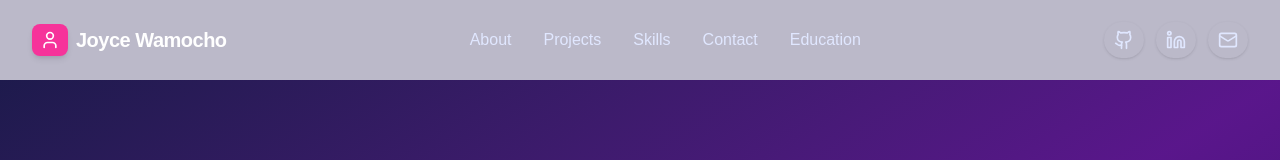
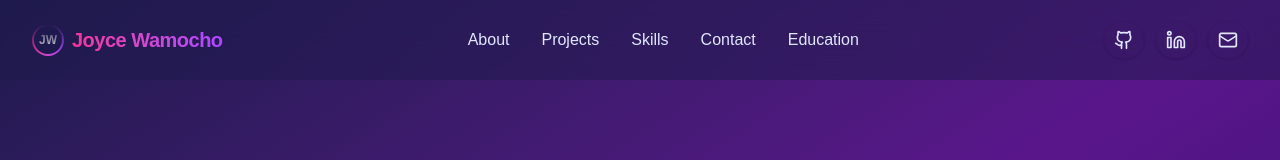
Before and after one commit to joycewamocho/My-Portfolio, a Next.js app in the folder client/: page / in a window 1280 px wide. Shown: the top 160 px of the page. Built offline with nearby package versions, Linux system fonts and the light colour scheme.

Commit message:
refactor: enhance Header component with improved mobile menu functionality and styling

```diff
--- a/client/app/components/Layouts/Header.js
+++ b/client/app/components/Layouts/Header.js
@@ -1,3 +1,5 @@
+"use client";
+
 import { useState, useEffect } from "react";
 import Link from "next/link";
 import { User, Github, Mail, Linkedin, Menu, X } from "lucide-react";
@@ -23,11 +25,7 @@ const Button = ({ children, variant = "default", size = "md", className, ...prop
 // SocialLink component
 const SocialLink = ({ href, icon, label, className }) => {
   return (
-    <Link
-      href={href}
-      aria-label={label}
-      className={className}
-    >
+    <Link href={href} aria-label={label} className={className} target="_blank" rel="noopener noreferrer">
       {icon}
     </Link>
   );
@@ -47,6 +45,19 @@ export default function Header() {
     return () => window.removeEventListener("scroll", handleScroll);
   }, []);
 
+  // Prevent body scrolling when mobile menu is open
+  useEffect(() => {
+    if (mobileMenuOpen) {
+      document.body.style.overflow = "hidden";
+    } else {
+      document.body.style.overflow = "auto";
+    }
+
+    return () => {
+      document.body.style.overflow = "auto";
+    };
+  }, [mobileMenuOpen]);
+
   // Close mobile menu when resizing to desktop
   useEffect(() => {
     const handleResize = () => {
@@ -59,117 +70,170 @@ export default function Header() {
     return () => window.removeEventListener("resize", handleResize);
   }, []);
 
+  // Smooth scroll handler for navigation
+  const handleNavClick = (e, id) => {
+    e.preventDefault();
+    const element = document.getElementById(id);
+    if (element) {
+      element.scrollIntoView({ behavior: "smooth" });
+      setMobileMenuOpen(false);
+    }
+  };
+
+  // Menu items
+  const menuItems = [
+    { name: "About", icon: <User size={18} /> },
+    { name: "Projects", icon: <Github size={18} /> },
+    { name: "Skills", icon: <Linkedin size={18} /> },
+    { name: "Contact", icon: <Mail size={18} /> },
+    { name: "Education", icon: <User size={18} /> },
+  ];
+
   return (
     <header
-      className={`sticky top-0 z-40 transition-all duration-300 backdrop-blur-lg
-        ${isScrolled
-          ? "bg-indigo-950/90 border-b border-indigo-800/40 shadow-lg"
-          : "bg-indigo-950/30"
+      className={`fixed top-0 w-full z-50 transition-all duration-300 backdrop-blur-xl ${
+        isScrolled ? "bg-indigo-950/90 shadow-lg" : "bg-indigo-950/50"
       }`}
     >
-      <div className="container mx-auto px-2 sm:px-4 md:px-6 lg:px-8 flex h-14 sm:h-16 md:h-18 lg:h-20 items-center justify-between">
+      <div className="container mx-auto px-4 sm:px-6 lg:px-8 flex h-16 md:h-20 items-center justify-between">
         {/* Logo/Name */}
-        <Link
-          href="/"
-          className="flex items-center gap-1.5 sm:gap-2 font-bold text-white group"
-        >
-          <div className="bg-pink-500 p-1 sm:p-1.5 rounded-lg shadow-md group-hover:bg-pink-600 group-hover:shadow-pink-500/50 transition-all duration-300">
-            <User className="h-3.5 sm:h-4 md:h-5 text-white" />
+        <Link href="/" className="flex items-center gap-2 font-bold text-white group">
+          <div className="relative h-8 w-8 rounded-full overflow-hidden">
+            <div className="absolute inset-0 bg-gradient-to-r from-pink-500 to-purple-500 animate-spin-slow [mask-image:linear-gradient(transparent,white)]">
+              <div className="absolute inset-[2px] bg-indigo-950 rounded-full flex items-center justify-center">
+                <span className="text-xs font-bold text-white">JW</span>
               </div>
-          <span className="text-base sm:text-lg md:text-xl tracking-tight group-hover:text-pink-300 transition-colors duration-300">Joyce Wamocho</span>
+            </div>
+          </div>
+          <span className="text-lg md:text-xl tracking-tight bg-clip-text text-transparent bg-gradient-to-r from-pink-500 to-purple-500 group-hover:from-purple-500 group-hover:to-pink-500 transition-all duration-500">
+            Joyce Wamocho
+          </span>
         </Link>
 
         {/* Desktop Navigation */}
-        <nav className="hidden md:flex gap-4 sm:gap-6 lg:gap-8">
-          {["About", "Projects", "Skills", "Contact","Education"].map((item) => (
-            <Link
-              key={item}
-              href={`#${item.toLowerCase()}`}
-              className="text-xs sm:text-sm md:text-base font-medium text-indigo-100 hover:text-pink-400 relative group py-1 sm:py-2"
+        <nav className="hidden md:flex items-center gap-8">
+          {menuItems.map((item) => (
+            <a
+              key={item.name}
+              href={`#${item.name.toLowerCase()}`}
+              onClick={(e) => handleNavClick(e, item.name.toLowerCase())}
+              className="relative text-indigo-100 hover:text-white transition-colors duration-200 group text-sm md:text-base"
             >
-              {item}
-              <span className="absolute -bottom-0.5 left-0 w-0 h-0.5 bg-pink-400/80 transition-all duration-300 group-hover:w-full" />
-            </Link>
+              {item.name}
+              <span className="absolute bottom-0 left-0 w-0 h-0.5 bg-gradient-to-r from-pink-500 to-purple-500 group-hover:w-full transition-all duration-300"></span>
+            </a>
           ))}
         </nav>
 
         {/* Social Links (Desktop) */}
-        <div className="hidden md:flex items-center gap-1.5 sm:gap-2 lg:gap-3">
+        <div className="hidden md:flex items-center gap-3">
           <SocialLink
             href="https://github.com/joycewamocho"
-            icon={<Github className="h-3.5 sm:h-4 md:h-5" />}
+            icon={<Github className="h-5" />}
             label="GitHub"
-            className="text-indigo-100 hover:text-white hover:bg-indigo-600/80 p-1 sm:p-1.5 md:p-2 rounded-full transition-all duration-300 shadow-sm hover:shadow-indigo-500/50"
+            className="text-indigo-100 hover:text-white hover:bg-indigo-600/80 p-2 rounded-full transition-all duration-300 shadow-sm hover:shadow-indigo-500/50"
           />
           <SocialLink
             href="https://www.linkedin.com/in/joyce-wamocho-476250259"
-            icon={<Linkedin className="h-3.5 sm:h-4 md:h-5" />}
+            icon={<Linkedin className="h-5" />}
             label="LinkedIn"
-            className="text-indigo-100 hover:text-white hover:bg-indigo-600/80 p-1 sm:p-1.5 md:p-2 rounded-full transition-all duration-300 shadow-sm hover:shadow-indigo-500/50"
+            className="text-indigo-100 hover:text-white hover:bg-indigo-600/80 p-2 rounded-full transition-all duration-300 shadow-sm hover:shadow-indigo-500/50"
           />
           <SocialLink
             href="mailto:nafulajoycewamocho@gmail.com"
-            icon={<Mail className="h-3.5 sm:h-4 md:h-5" />}
+            icon={<Mail className="h-5" />}
             label="Email"
-            className="text-indigo-100 hover:text-white hover:bg-indigo-600/80 p-1 sm:p-1.5 md:p-2 rounded-full transition-all duration-300 shadow-sm hover:shadow-indigo-500/50"
+            className="text-indigo-100 hover:text-white hover:bg-indigo-600/80 p-2 rounded-full transition-all duration-300 shadow-sm hover:shadow-indigo-500/50"
           />
-
         </div>
 
         {/* Mobile Menu Button */}
         <button
-          className="md:hidden p-1.5 sm:p-2 rounded-lg bg-indigo-800/50 hover:bg-indigo-700/70 text-white shadow-md hover:shadow-indigo-500/50 transition-all duration-300"
+          className="md:hidden flex items-center justify-center w-10 h-10 rounded-full bg-gradient-to-r from-pink-500/10 to-purple-500/10 hover:from-pink-500/20 hover:to-purple-500/20 transition-all duration-300"
           onClick={() => setMobileMenuOpen(!mobileMenuOpen)}
           aria-label="Toggle menu"
         >
-          {mobileMenuOpen ? <X className="h-4 sm:h-5 md:h-6" /> : <Menu className="h-4 sm:h-5 md:h-6" />}
+          {mobileMenuOpen ? (
+            <X className="h-5 text-pink-500 hover:text-purple-500 transition-colors duration-300" />
+          ) : (
+            <Menu className="h-5 text-pink-500 hover:text-purple-500 transition-colors duration-300" />
+          )}
         </button>
       </div>
 
       {/* Mobile Menu Overlay */}
-      {mobileMenuOpen && (
-        <div className="fixed inset-0 z-30 bg-gradient-to-br from-indigo-950/90 via-purple-900/80 to-violet-950/90 md:hidden flex items-center justify-center">
+      <div
+        className={`md:hidden fixed top-0 right-0 w-full h-screen bg-indigo-950/95 backdrop-blur-xl z-40 transition-all duration-300 ease-in-out ${
+          mobileMenuOpen ? "opacity-100 translate-x-0" : "opacity-0 translate-x-full pointer-events-none"
+        }`}
+      >
+        {/* Close Button */}
         <button
-            className="absolute top-3 sm:top-4 md:top-6 right-3 sm:right-4 md:right-6 p-1.5 sm:p-2 rounded-lg bg-indigo-800/50 hover:bg-indigo-700/70 text-white shadow-md hover:shadow-indigo-500/50 transition-all duration-300"
+          className="absolute top-4 right-4 flex items-center justify-center w-10 h-10 rounded-full bg-gradient-to-r from-pink-500/20 to-purple-500/20 hover:from-pink-500/30 hover:to-purple-500/30 transition-all duration-300"
           onClick={() => setMobileMenuOpen(false)}
           aria-label="Close menu"
         >
-            <X className="h-4 sm:h-5 md:h-6" />
+          <X className="h-6 text-pink-500" />
         </button>
 
-          <div className="flex flex-col items-center justify-center h-full gap-4 sm:gap-6 md:gap-8">
-            {["About", "Projects", "Skills", "Contact"].map((item) => (
-              <Link
-                key={item}
-                href={`#${item.toLowerCase()}`}
-                className="text-lg sm:text-xl md:text-2xl font-semibold text-white hover:text-pink-400 transition-colors duration-300"
-                onClick={() => setMobileMenuOpen(false)}
+        {/* Mobile Menu Header */}
+        <div className="flex items-center gap-4 pt-20 pb-6 px-8 border-b border-indigo-800/40">
+          <div className="relative h-10 w-10 rounded-full overflow-hidden">
+            <div className="absolute inset-0 bg-gradient-to-r from-pink-500 to-purple-500 animate-spin-slow [mask-image:linear-gradient(transparent,white)]">
+              <div className="absolute inset-[2px] bg-indigo-950 rounded-full flex items-center justify-center">
+                <span className="text-sm font-bold text-white">JW</span>
+              </div>
+            </div>
+          </div>
+          <Link href="/" onClick={() => setMobileMenuOpen(false)}>
+            <span className="font-medium text-lg bg-clip-text text-transparent bg-gradient-to-r from-pink-500 to-purple-500">
+              Joyce Wamocho
+            </span>
+          </Link>
+        </div>
+
+        {/* Mobile Menu Items */}
+        <div className="flex flex-col gap-5 p-8 overflow-y-auto max-h-[calc(100vh-180px)]">
+          {menuItems.map((item) => (
+            <a
+              key={item.name}
+              href={`#${item.name.toLowerCase()}`}
+              onClick={(e) => handleNavClick(e, item.name.toLowerCase())}
+              className="flex items-center gap-4 py-3 text-lg text-indigo-100 hover:text-white transition-all duration-200 group"
             >
-                {item}
-              </Link>
+              <div className="flex items-center justify-center w-10 h-10 rounded-full bg-gradient-to-r from-pink-500/20 to-purple-500/20 group-hover:from-pink-500/30 group-hover:to-purple-500/30 transition-all duration-300">
+                {item.icon}
+              </div>
+              <span className="relative">
+                {item.name}
+                <span className="absolute bottom-0 left-0 w-0 h-0.5 bg-gradient-to-r from-pink-500 to-purple-500 group-hover:w-full transition-all duration-300"></span>
+              </span>
+            </a>
           ))}
+        </div>
 
-            <div className="flex items-center gap-3 sm:gap-4 md:gap-6 mt-4 sm:mt-6 md:mt-8">
+        {/* Social Links (Mobile) */}
+        <div className="mt-auto border-t border-indigo-800/40 p-8">
+          <h3 className="text-indigo-100/50 text-sm mb-4">Connect with me</h3>
+          <div className="flex gap-4">
             <SocialLink
               href="https://github.com/joycewamocho"
-                icon={<Github className="h-4 sm:h-5 md:h-6" />}
-                className="bg-indigo-800/50 hover:bg-pink-500/80 text-white p-1.5 sm:p-2 md:p-3 rounded-full transition-all duration-300 shadow-md hover:shadow-pink-500/50"
+              icon={<Github className="h-5 text-white" />}
+              className="flex items-center justify-center w-10 h-10 rounded-full bg-gradient-to-r from-pink-500/20 to-purple-500/20 hover:from-pink-500/30 hover:to-purple-500/30 transition-all duration-300"
             />
             <SocialLink
               href="https://www.linkedin.com/in/joyce-wamocho-476250259"
-                icon={<Linkedin className="h-4 sm:h-5 md:h-6" />}
-                className="bg-indigo-800/50 hover:bg-pink-500/80 text-white p-1.5 sm:p-2 md:p-3 rounded-full transition-all duration-300 shadow-md hover:shadow-pink-500/50"
+              icon={<Linkedin className="h-5 text-white" />}
+              className="flex items-center justify-center w-10 h-10 rounded-full bg-gradient-to-r from-pink-500/20 to-purple-500/20 hover:from-pink-500/30 hover:to-purple-500/30 transition-all duration-300"
             />
             <SocialLink
               href="mailto:nafulajoycewamocho@gmail.com"
-                icon={<Mail className="h-4 sm:h-5 md:h-6" />}
-                className="bg-indigo-800/50 hover:bg-pink-500/80 text-white p-1.5 sm:p-2 md:p-3 rounded-full transition-all duration-300 shadow-md hover:shadow-pink-500/50"
+              icon={<Mail className="h-5 text-white" />}
+              className="flex items-center justify-center w-10 h-10 rounded-full bg-gradient-to-r from-pink-500/20 to-purple-500/20 hover:from-pink-500/30 hover:to-purple-500/30 transition-all duration-300"
             />
           </div>
-
         </div>
       </div>
-      )}
     </header>
   );
 }
```
Lines whose indentation alone changed are shown as unchanged.
